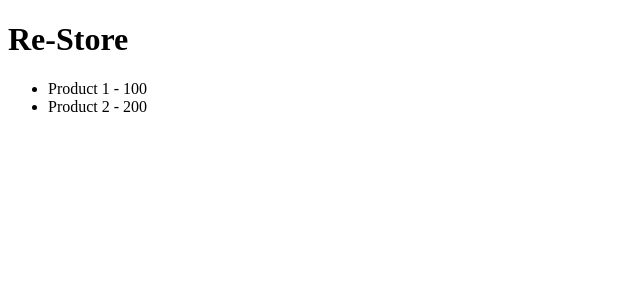
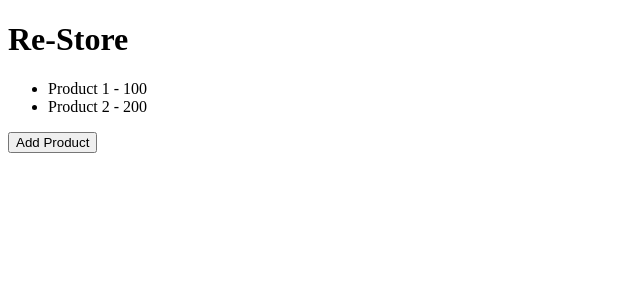
Before and after one commit to mohitkalajain/ReStore, a React (Vite) app in the folder ReStore/Client/: page / in a window 1280 px wide. Shown: the top 300 px of the page, without its empty margins (0-640 px from the left). Built offline with nearby package versions, Linux system fonts and the light colour scheme.

Commit message:
useState

```diff
--- a/ReStore/Client/src/App.tsx
+++ b/ReStore/Client/src/App.tsx
@@ -1,9 +1,16 @@
+import { useState } from "react"
 
-const products=[
-{name:'Product 1',price:100.00},
-{name:'Product 2',price:200.00},
-]
 function App() {
+const [products,setProducts]=useState(
+  [
+    {name:'Product 1',price:100.00},
+    {name:'Product 2',price:200.00},
+    ]
+)
+
+function addProduct(){
+  setProducts(prevState=> [...prevState,{name:'Product ' +(prevState.length+1),price:(prevState.length * 100)+ 100}])
+}
 
   return (
     <div>
@@ -14,6 +21,7 @@
           <li key={index}>{item.name} - {item.price}</li>
         ))}
       </ul>
+      <button onClick={addProduct}>Add Product</button>
     </div>
   )
 }
```
